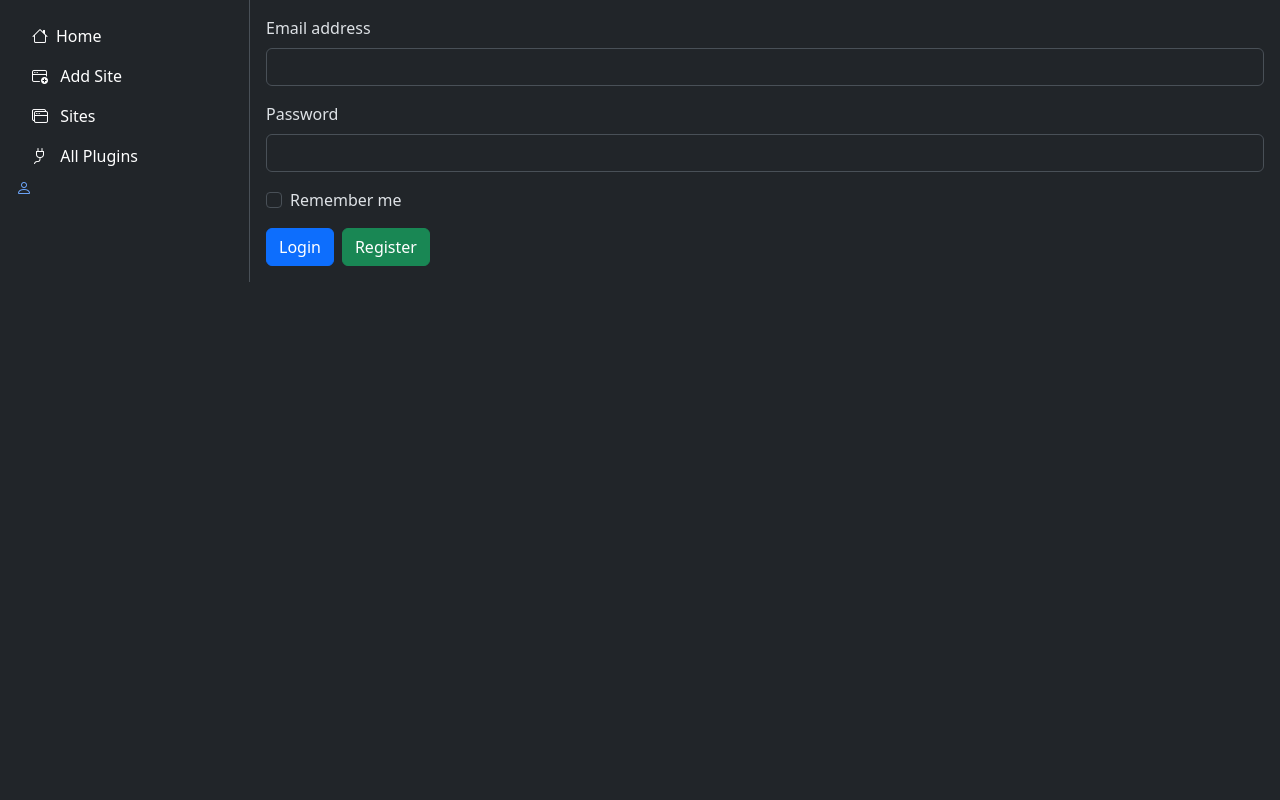
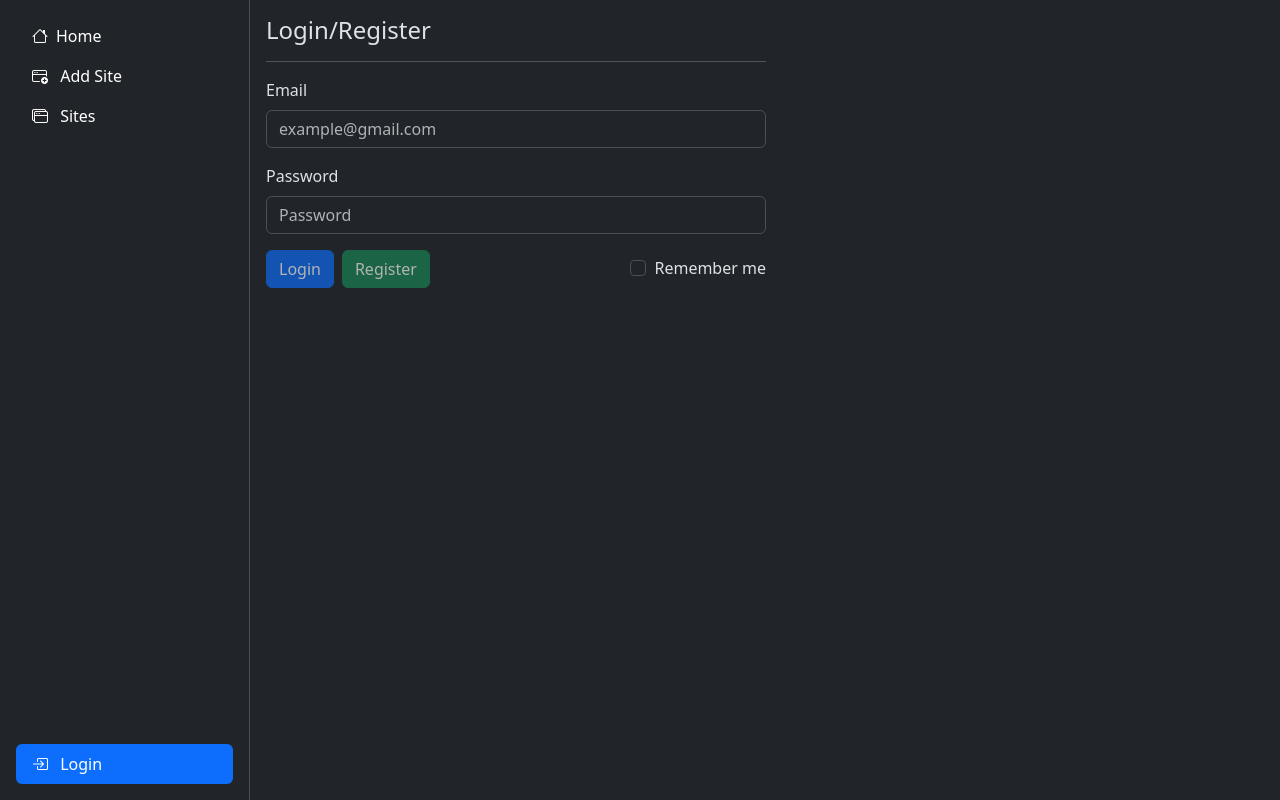
Before and after one commit to wp-manager/client, a Vue app: page /login in a window 1280 px wide. Built offline with nearby package versions, Linux system fonts and the light colour scheme; no server answers.

Commit message:
Added auth

```diff
--- a/src/App.vue
+++ b/src/App.vue
@@ -19,5 +19,8 @@ import Sidebar from './components/layout/Sidebar.vue';
 }
 .view{
   overflow: hidden;
+  max-width: calc(100% - var(--sidebar-width));
+  transition: max-width 0.2s ease-in-out;
+  margin-left: auto;
 }
 </style>
--- a/src/components/layout/Sidebar.vue
+++ b/src/components/layout/Sidebar.vue
@@ -1,11 +1,12 @@
 <script setup lang="ts">
 import { useSitesStore } from '@/stores/sites';
 import { usePasskeyStore } from '@/stores/passkey';
-import { useNewAuthStore } from '@/stores/newAuth';
+import { useAuthStore } from '@/stores/auth';
 import { useApiStore } from '@/stores/api';
 import { useNewSitesStore } from '@/stores/sitesNew';
 
-const newAuthStore = useNewAuthStore();
+const authStore = useAuthStore();
+
 
 const newSitesStore = useNewSitesStore();
 
@@ -16,8 +17,8 @@ defineProps<{
 </script>
 
 <template>
-	<div class="sidebar-wrapper p-3 border-end bg-dark">
-		<div class="sidebar ">
+	<div class="sidebar  p-3 border-end bg-dark">
+		<div class="sidebar-main">
 			<div class="sidebar__nav nav nav-pills flex-column" v-if="!$route.params.uri">
 				<div class="nav-item">
 					<RouterLink class="nav-link text-white" to="/">
@@ -44,13 +45,7 @@ defineProps<{
 						<i class="bi bi-braces me-2"></i> Core
 					</RouterLink>
 				</div>
-				<div class="nav-item">
-					<RouterLink class="nav-link text-white" :to="{ name: 'sites-plugins' }">
-						<i class="bi bi-plug me-2"></i> All Plugins
-					</RouterLink>
-				</div>
 			</div>
-			{{ $route.params.uri }}
 			<div class="sidebar__nav nav nav-pills flex-column" v-if="$route.params.uri">
 				<div class="nav-item">
 					<RouterLink class="nav-link text-white" :to="{ name: 'sites' }">
@@ -75,20 +70,45 @@ defineProps<{
 					</RouterLink>
 				</div>
 			</div>
-			<div class="sidebar__nav" v-if="newAuthStore.user">
-				<a class="user">
-					<i class="bi bi-person me-2"></i>
-					<div>{{ newAuthStore.user.username }} <small>{{ newAuthStore.user.id }}</small></div>
-				</a>
+		</div>
+		<div class="sidebar-footer">
+			<div class="sidebar__nav nav nav-pills flex-column" v-if="authStore.user">
+				<RouterLink class="nav-link text-white" :to="{ name: 'logout' }" v-if="authStore.user.email">
+					<i class="bi bi-box-arrow-right me-2"></i> Logout
+					<small class="text-muted d-block">{{ authStore.user.email }}</small>
+				</RouterLink>
+				<div class="nav-item">
+					<RouterLink class="nav-link text-white" :to="{ name: 'login' }" v-if="!authStore.user.email">
+						<i class="bi bi-box-arrow-in-right me-2"></i> Login
+					</RouterLink>
+				</div>
 			</div>
-
 		</div>
 	</div>
 </template>
 
 <style scoped lang="scss">
-.sidebar-wrapper {
+.sidebar {
 	width: var(--sidebar-width);
+	height: 100%;
+	position: fixed;
+	display: flex;
+	flex-direction: column;
 	transition: width 0.2s ease-in-out;
+
+	&-main{
+		flex-grow: 1;
+	}
+
+	.user{
+		display: flex;
+		div{
+			display: flex;
+			flex-direction: column;
+		}
+		small{
+			font-size: 10px;
+		}
+	}
 }
 </style>
--- a/src/stores/api.ts
+++ b/src/stores/api.ts
@@ -29,7 +29,7 @@ export const useApiStore = defineStore("api", () => {
     }
 
     async function getAuthdUser() {
-        user.value = await fetch(`https://${apiBase}/auth/user`).then((res) =>
+        user.value = await fetch(`https://${apiBase}/auth/user`, {credentials: 'include'}).then((res) =>
             res.json()
         );
         authCheck(user.value);
--- a/src/stores/auth.ts
+++ b/src/stores/auth.ts
@@ -1,38 +1,100 @@
-import { defineStore } from 'pinia'
+import { defineStore } from "pinia";
+import { ref, type Ref } from "vue";
 
-export const useAuthStore = defineStore('auth', () => {
-    let sessionPassphrase: string = '';
+type User = {
+    id: string,
+    email: string
+};
 
-    if(sessionStorage.getItem('passphrase') && sessionStorage.getItem('passphrase') !== ''){
-        sessionPassphrase = atob(sessionStorage.getItem('passphrase') as string);
-    }else{
-        ask();
+export const useAuthStore = defineStore("auth", () => {
+    let user: Ref<User> = ref({} as User);
+
+    if(import.meta.env.APP_SERVER_URI){
+        getUserFromAPI();
     }
 
-    function get(){
-        if(!sessionPassphrase){
-            if(!ask()){
-                throw new Error('No passphrase');
-            }
-        }
-
-        return sessionPassphrase;
+    async function getUserFromAPI(){
+        fetch(`https://${import.meta.env.APP_SERVER_URI}/auth/user`, {credentials: 'include'}).then(res => res.json()).then(apiUser => {
+            if(!apiUser.id){
+                return;
+            };
+            user.value = apiUser;
+        });
+        return user;
     }
 
-    function set(passphrase: string){
-        sessionPassphrase = passphrase;
-        sessionStorage.setItem('passphrase', btoa(passphrase));
+    async function checkEmailAvailability(email: string) {
+        return fetch(
+            `https://${
+                import.meta.env.APP_SERVER_URI
+            }/auth/email-availability/`,
+            {
+                headers: {
+                    "Content-Type": "application/json",
+                },
+                method: "POST",
+                body: JSON.stringify({ email }),
+            }
+        )
+            .then(async (res) => {
+                if (res.ok) {
+                    return res.json();
+                }
+                return false;
+            })
+            .then((resp) => {
+                return resp.available;
+            });
     }
 
-    function ask(){
-        let passphrase = prompt('Please enter your passphrase');
-        if(!passphrase || passphrase === ''){
-            return false;
-        }
-
-        set(passphrase as string);
-        return true;
+    async function register(email: string, password: string) {
+        return fetch(
+            `https://${import.meta.env.APP_SERVER_URI}/auth/register/`,
+            {
+                headers: {
+                    "Content-Type": "application/json",
+                },
+                method: "POST",
+                body: JSON.stringify({ email, password }),
+            }
+        )
+            .then(async (res) => {
+                if (res.ok) {
+                    return res.json();
+                }
+                return false;
+            })
+            .then((resp) => {
+                return resp;
+            });
     }
 
-    return { get, ask }
-})
+    async function login(email: string, password: string) {
+        return fetch(`https://${import.meta.env.APP_SERVER_URI}/auth/login/`, {
+            headers: {
+                "Content-Type": "application/json",
+            },
+            credentials: "include",
+            method: "POST",
+            body: JSON.stringify({ email, password }),
+        })
+            .then(async (res) => {
+                return res.ok;
+            })
+    }
+
+    async function logout() {
+        return fetch(`https://${import.meta.env.APP_SERVER_URI}/auth/logout/`, {
+            headers: {
+                "Content-Type": "application/json",
+            },
+            credentials: "include",
+            method: "POST",
+        })
+            .then(async (res) => {
+                return res.ok;
+            });
+    }
+
+    return { checkEmailAvailability, register, login, logout, user };
+});
--- a/src/stores/newAuth.ts
+++ b/src/stores/newAuth.ts
@@ -4,7 +4,7 @@ import type { Site } from './api';
 
 type User = {
     id: string,
-    username: string
+    email: string
 };
 
 export const useNewAuthStore = defineStore('newAuth', () => {
@@ -18,7 +18,7 @@ export const useNewAuthStore = defineStore('newAuth', () => {
     }
 
     async function getUserFromAPI(){
-        const apiUser = await fetch(`https://${import.meta.env.APP_SERVER_URI}/auth/user`).then(res => res.json());
+        const apiUser = await fetch(`https://${import.meta.env.APP_SERVER_URI}/auth/user`, {credentials: 'include'}).then(res => res.json());
         if(!apiUser.id){
             authCheck(false);
             return;
--- /dev/null
+++ b/src/utils/debounce.ts
@@ -0,0 +1,10 @@
+function debounce(callback: Function, waitMs = 20) {
+    let timeout: any = null;
+    let callable = (...args: any) => {
+        clearTimeout(timeout);
+        timeout = setTimeout(() => callback(...args), waitMs);
+    };
+    return callable;
+}
+
+export default debounce;
--- a/src/views/Login.vue
+++ b/src/views/Login.vue
@@ -1,22 +1,100 @@
 <script setup lang="ts">
+import debounce from '@/utils/debounce';
+import { useAuthStore } from '@/stores/auth';
+import { ref } from 'vue';
+
+const authStore = useAuthStore();
+
+const email = ref('');
+const password = ref('');
+
+const checking = ref(false);
+const available = ref(false);
+const submitted = ref(false);
+
+
+
+const formValidation = ref(false as string | false);
+const inputValidation = ref({
+  email: false as string | false,
+  password: false as string | false,
+})
+
+const checkUserAvailability = () => {
+  checking.value = true;
+  submitted.value = true;
+  authStore.checkEmailAvailability(email.value).then(valid => {
+    checking.value = false;
+    available.value = valid;
+  });
+};
+
+const register = () => {
+  authStore.register(email.value, password.value).then(() => {
+    authStore.login(email.value, password.value).then(() => {
+      window.location.href = '/';
+    });
+  });
+};
+
+const login = () => {
+  checking.value = true;
+  authStore.login(email.value, password.value).then(() => {
+    formValidation.value = false;
+    window.location.href = '/';
+  }).catch(() => {
+    formValidation.value = 'Invalid email or password';
+    checking.value = false;
+  })
+
+}
 
 </script>
 
 <template>
-  <form>
+  <form style="max-width: 500px;" @submit.prevent>
+    <h1 class="h4">Login/Register</h1>
+    <hr>
     <div class="mb-3">
-      <label for="email" class="form-label">Email address</label>
-      <input type="email" class="form-control" id="email">
+      <label for="email" class="form-label">Email</label>
+      <input type="email" class="form-control" placeholder="example@gmail.com" aria-label="Email" v-model="email"
+        :class="{ 'is-invalid': inputValidation.email }">
+      <div class="form-text invalid-feedback" v-if="inputValidation.email">
+        {{ inputValidation.email }}
+      </div>
     </div>
     <div class="mb-3">
       <label for="password" class="form-label">Password</label>
-      <input type="password" class="form-control" id="password">
+      <input type="password" class="form-control" id="password" placeholder="Password" v-model="password"
+        :class="{ 'is-invalid': inputValidation.password }">
+      <div class="form-text invalid-feedback" v-if="inputValidation.password">
+        {{ inputValidation.password }}
+      </div>
     </div>
-    <div class="mb-3 form-check">
-      <input type="checkbox" class="form-check-input" id="exampleCheck1">
-      <label class="form-check-label" for="exampleCheck1">Remember me</label>
+
+    <div class="d-flex gap-2 align-items-center">
+      <div class="d-inline">
+        <div>
+          <button type="submit" class="btn btn-primary me-2" :disabled=" !password || checking"
+            @click.prevent="login">Login</button>
+          <button type="submit" class="btn btn-success" @click.prevent="register"
+            :disabled="!email || !password || checking || available">Register</button>
+        </div>
+      </div>
+      <div v-if="submitted">
+        <small class="text-muted d-block" v-if="checking">Checking availability...</small>
+        <small class="text-muted d-block" v-if="!checking && !available">Email already exists!</small>
+        <small class="text-muted d-block" v-if="!checking && available">Redirecting...</small>
+      </div>
+      <div class="d-flex justify-content-end flex-grow-1">
+        <div class="form-check">
+          <input type="checkbox" class="form-check-input" id="exampleCheck1" :disabled="checking">
+          <label class="form-check-label" for="exampleCheck1">Remember me</label>
+        </div>
+      </div>
     </div>
-    <button type="submit" class="btn btn-primary me-2">Login</button>
-    <button type="submit" class="btn btn-success">Register</button>
+    <div class="form-text text-danger" v-if="formValidation">
+      {{ formValidation }}
+    </div>
   </form>
 </template>
--- a/vite.config.ts
+++ b/vite.config.ts
@@ -15,10 +15,16 @@ if (process.env.GITHUB_ACTION) {
 
 // https://vitejs.dev/config/
 export default defineConfig({
-    plugins: [vue(), basicSsl()],
+    plugins: [vue()],
     // Add import.meta.env.GITHUB_ACTION to the global scope
     define: {
         "import.meta.env.GITHUB_ACTION": isGitHubAction,
+    },
+    server: {
+        https: {
+            key: "./certs/key.pem",
+            cert: "./certs/cert.pem",
+        }
     },
     base,
     envPrefix: "APP_",
```
Also changed, not shown: src/classes/site.class.ts (+6 -3 lines), src/router/index.ts (+12 -0 lines), src/views/Sites.vue (+10 -5 lines), src/assets/main.scss (line endings or trailing spaces), 2 other files (tests, documents, lock files or other folders).
